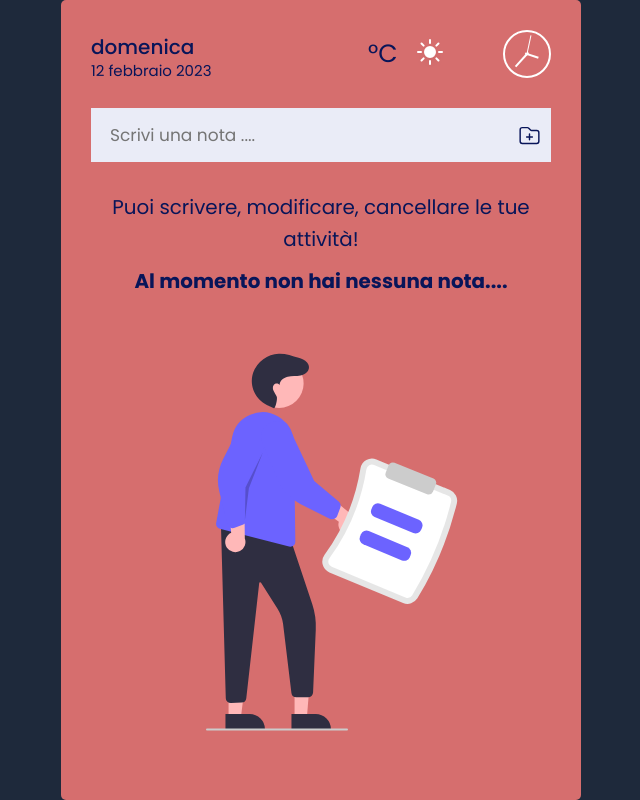
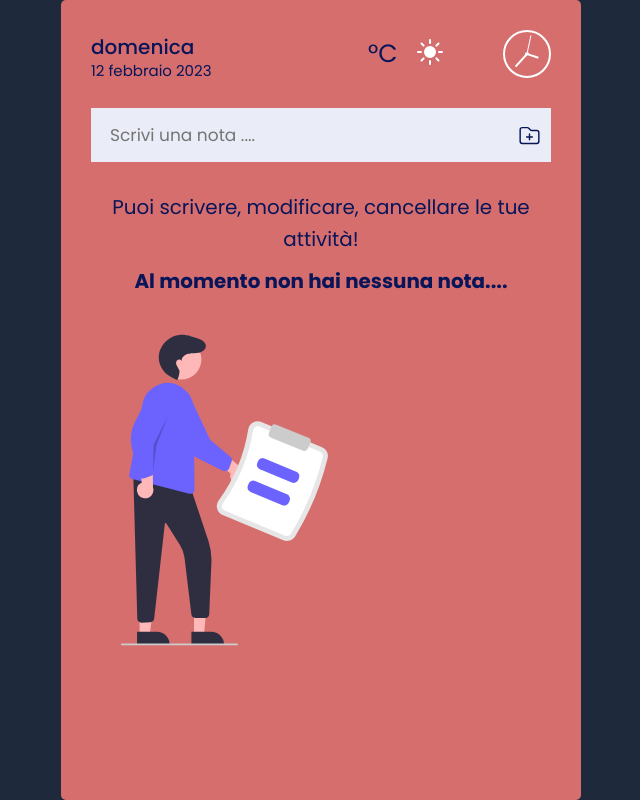
Before and after one commit to matteoCalderaro/block-notes, a React (Create React App) app: page / in a window 1280 px wide. Shown: the whole page, without its empty margins (319-959 px from the left). Built offline with nearby package versions, Linux system fonts and the light colour scheme; no server answers.

Commit message:
modifica landing page 2

```diff
--- a/src/components/NoNotes.js
+++ b/src/components/NoNotes.js
@@ -174,8 +174,8 @@ const NoNotes = () => {
         <svg
           xmlns="http://www.w3.org/2000/svg"
           data-name="Layer 1"
-          width="485.83373"
-          height="483.5"
+          // width="485.83373"
+          // height="483.5"
           viewBox="0 0 485.83373 483.5"
         >
           <polygon
--- a/src/sass/base.css
+++ b/src/sass/base.css
@@ -400,7 +400,7 @@ textarea:focus {
 
 .svg-container {
   display: block;
-  width: 50%;
+  width: 87%;
   margin: 0 auto;
   margin-top: -5rem;
 }/*# sourceMappingURL=base.css.map */
--- a/src/sass/base.scss
+++ b/src/sass/base.scss
@@ -436,7 +436,7 @@ textarea:focus {
 // PLACEHOLDER IMAGE
 .svg-container {
   display: block;
-  width: 50%;
+  width: 87%;
   margin: 0 auto;
   margin-top: -5rem;
 }
```
